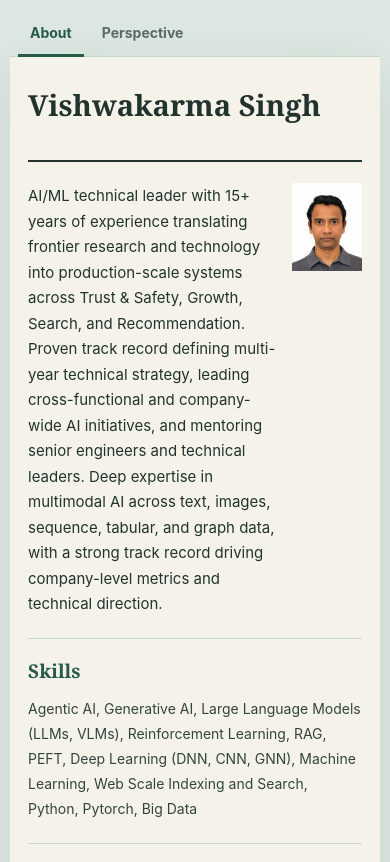
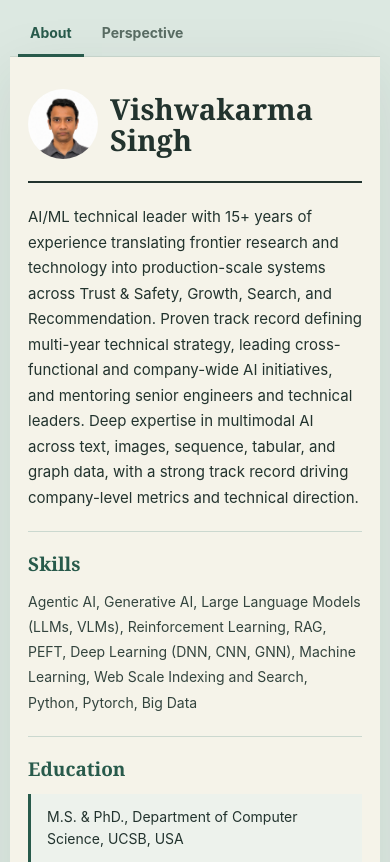
Before and after one commit to vsingh014/vsingh014.github.io, a plain HTML site: page index.html in a window 390 px wide. Shown: the top 862 px of the page. Drawn offline with Linux system fonts and the light colour scheme.

Commit message:
Add files via upload

```diff
--- a/index.html
+++ b/index.html
@@ -71,9 +71,14 @@
     }
 
     .masthead {
+      display: flex;
+      align-items: center;
+      gap: 24px;
       padding-bottom: 28px;
       border-bottom: 2px solid var(--ink);
     }
+
+    .masthead h1 { min-width: 0; margin: 0; }
 
     h1 {
       margin: 0 0 18px;
@@ -101,9 +106,11 @@
     .contact-separator { padding: 0 9px; color: var(--coral); }
 
     .photo-space {
-      width: 132px;
-      aspect-ratio: 4 / 5;
+      width: 112px;
+      aspect-ratio: 1;
       overflow: hidden;
+      flex: 0 0 auto;
+      border-radius: 50%;
     }
 
     .photo-space img {
@@ -120,16 +127,11 @@
       border-bottom: 1px solid var(--line);
     }
 
-    .section.summary-section {
-      display: grid;
-      grid-template-columns: minmax(0, 1fr) 132px;
-      align-items: start;
-      gap: 28px;
-    }
+    .section.summary-section { display: block; }
 
     .section-content > :first-child { margin-top: 0; }
     .section-content > :last-child { margin-bottom: 0; }
-    .summary { max-width: 720px; margin: 0; font-size: 16px; line-height: 1.7; }
+    .summary { margin: 0; font-size: 16px; line-height: 1.7; }
     .skills { margin: 0; color: #33443e; line-height: 1.8; }
 
     .education-entry,
@@ -199,11 +201,11 @@
       .resume { padding: 32px 24px 42px; }
       .tabs { padding: 0 8px; }
       .tab-button { padding-right: 12px; padding-left: 12px; }
+      .masthead { gap: 18px; }
       .masthead { padding-bottom: 22px; }
       h1 { font-size: 32px; }
       .photo-space { width: 88px; }
       .section { padding: 21px 0; }
-      .section.summary-section { grid-template-columns: minmax(0, 1fr) 88px; gap: 18px; }
       .section-label { font-size: 19px; }
       .summary { font-size: 15px; }
       .job-heading { gap: 10px; }
@@ -217,7 +219,7 @@
       .resume { padding-right: 18px; padding-left: 18px; }
       h1 { font-size: 29px; }
       .photo-space { width: 70px; }
-      .section.summary-section { grid-template-columns: minmax(0, 1fr) 70px; gap: 12px; }
+      .masthead { gap: 12px; }
       .contact-separator { padding: 0 4px; }
       .education-entry { display: block; }
       .education-entry .date { margin-top: 2px; }
@@ -231,12 +233,13 @@
       .site-shell { width: auto; margin: 0; }
       .tabs { display: none; }
       .resume { width: auto; margin: 0; padding: 0; box-shadow: none; }
-      .masthead { padding-bottom: 0.18in; }
+      .masthead { gap: 0.18in; padding-bottom: 0.18in; }
       .photo-space { width: 1.05in; }
+      .masthead h1 { margin: 0; }
       h1 { font-size: 29pt; }
       .section-label { margin-bottom: 0.08in; font-size: 14pt; }
       .section { display: block; padding: 0.15in 0; break-inside: avoid; }
-      .section.summary-section { display: grid; grid-template-columns: minmax(0, 1fr) 1.05in; gap: 0.2in; }
+      .section.summary-section { display: block; }
       .job { break-inside: avoid; }
       .job-title { font-size: 11pt; }
       .job + .job { margin-top: 0.1in; }
@@ -254,14 +257,14 @@
     <section class="tab-panel" id="resume-panel" role="tabpanel" aria-labelledby="resume-tab" tabindex="0">
   <main class="resume">
     <header class="masthead">
+      <div class="photo-space">
+        <img src="vishwakarma_singh.jpg" alt="Vishwakarma Singh">
+      </div>
       <h1>Vishwakarma Singh</h1>
     </header>
     <section class="section summary-section">
       <div class="section-content">
         <p class="summary">AI/ML technical leader with 15+ years of experience translating frontier research and technology into production-scale systems across Trust &amp; Safety, Growth, Search, and Recommendation. Proven track record defining multi-year technical strategy, leading cross-functional and company-wide AI initiatives, and mentoring senior engineers and technical leaders. Deep expertise in multimodal AI across text, images, sequence, tabular, and graph data, with a strong track record driving company-level metrics and technical direction. <!-- Industry-recognized through 15+ research publications, patents, invited talks, media coverage, and industry-wide technical events. --></p>
-      </div>
-      <div class="photo-space">
-        <img src="vishwakarma_singh.jpg" alt="Vishwakarma Singh">
       </div>
     </section>
 
@@ -296,7 +299,7 @@
             <span class="date">2019-</span>
           </div>
           <ul class="job-list">
-            <li>AI technical leader influencing 100+ engineers, shaping technical strategy, and raising the organization’s AI/ML bar.</li>
+            <li>AI technical leader shaping technical strategy and roadmap; and raising the organization’s AI/ML bar.</li>
             <li>Led the multi-year transformation of Trust &amp; Safety from rule-based systems to an array of production-scale AI/ML systems spanning all product surfaces and modalities—including images, text, search, comments, and messaging—evolving from DNNs to LLMs and Generative AI. Defined and drove the multi-year technical strategy, roadmap, and execution for systems, models, and signals through cross-team leadership and cross-functional collaboration. Reduced spam and unsafe content across modalities by more than 90% at scale, establishing T&amp;S as a mature, sustainable capability. Drove broader industry impact through patents, research papers, technical blogs, media coverage, invited talks, and an industry-wide conference.</li>
             <li>Founded and led company-wide initiatives in generative AI; drove development of foundational and use-case-specific LLMs/VLMs and AI platforms, enabling production systems across dozens of use cases spanning search, growth, T&amp;S, and other organizations, with outsized impact on company-level metrics.</li>
             <li>Modernized Growth (Notifications, SEO, etc.) through AI/ML-first strategy; introduced Gen AI (LLMs/VLMs); led design, development, and operationalization of models (GenAI, LLMs, two-tower, etc.) for recommendation and ranking, resulting in significant top-line metric gains.</li>
```
